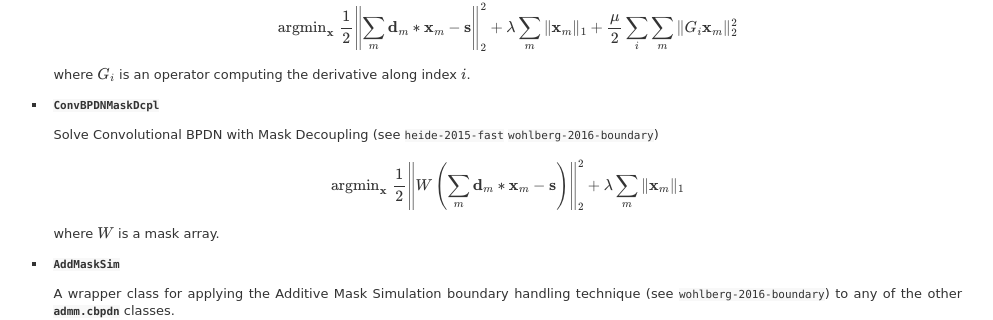
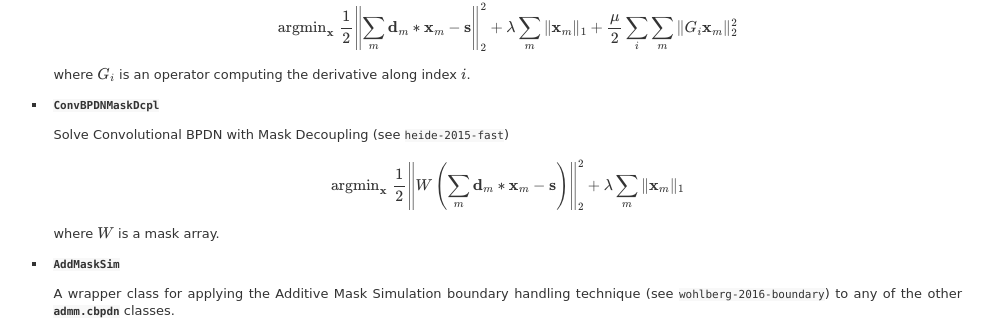
Before and after one commit to bwohlberg/sporco, a Sphinx documentation site: the page built from docs/source/invprob/cbpdn.rst, in a window 1280 px wide and 900 px high, scrolled down 527 px. Shown: the part 131-451 px from the top of the window, without its empty margins (142-1135 px from the left). Built offline with Sphinx 7.4.7, drawn with Linux system fonts in a browser that asks for light colours; pages that are not in the unit, such as notebooks, are missing from menus; cross-references to code outside the pages are shown as plain code.

Commit message:
Minor docs edit

```diff
--- a/docs/source/invprob/cbpdn.rst
+++ b/docs/source/invprob/cbpdn.rst
@@ -57,8 +57,7 @@ Module :mod:`.admm.cbpdn` includes the following classes:
 
 * :class:`.ConvBPDNMaskDcpl`
 
-  Solve Convolutional BPDN with Mask Decoupling (see
-  :cite:`heide-2015-fast` :cite:`wohlberg-2016-boundary`)
+  Solve Convolutional BPDN with Mask Decoupling (see :cite:`heide-2015-fast`)
 
     .. math::
        \mathrm{argmin}_\mathbf{x} \;
```
